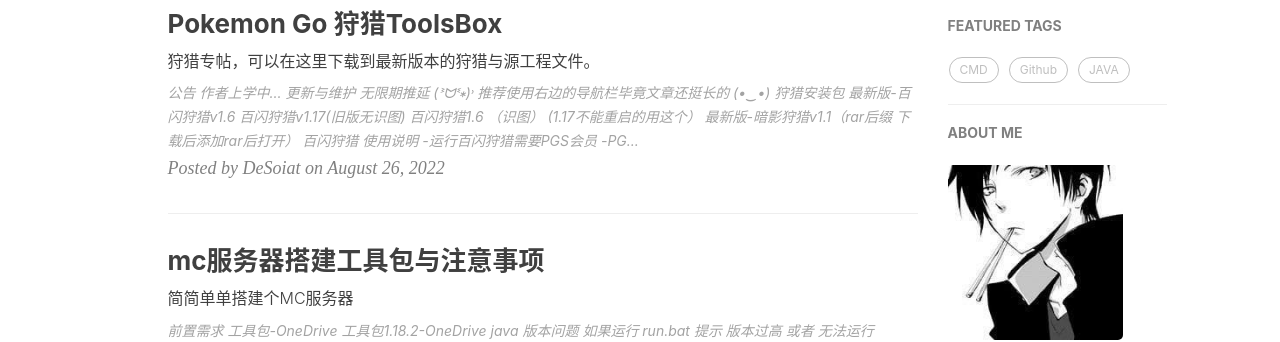
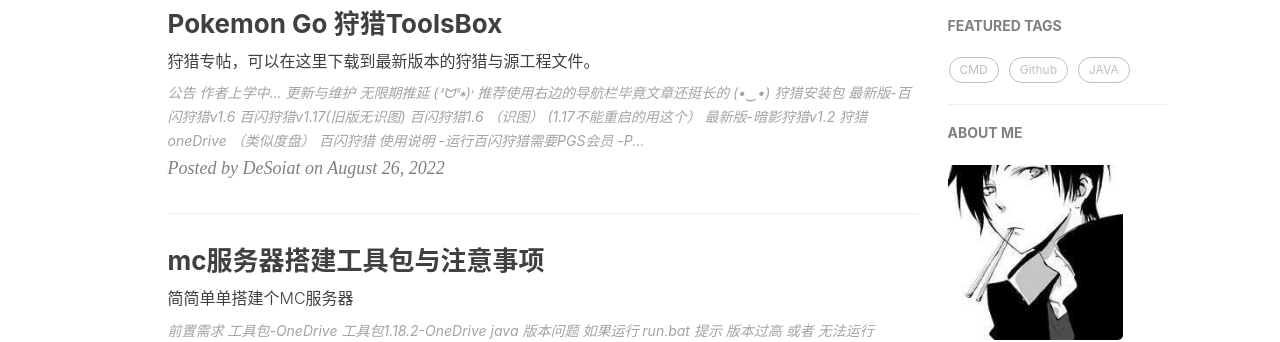
Before and after one commit to DeSoiat/DESOIAT.GITHUB.IO, a Jekyll site: the page built from index.html, in a window 1280 px wide and 900 px high. Shown: the part 461-803 px from the top of the window. Built offline with Jekyll 4.4.1, drawn with Linux system fonts in a browser that asks for light colours; nearby versions of some CDN libraries; formulas are drawn with MathJax 3; the list of posts is cut into pages by our own code; comment, search, counter and statistics services are not loaded.

Commit message:
Update 2022-08-26-Pokemon Go.md

```diff
--- a/_posts/2022-08-26-Pokemon Go.md
+++ b/_posts/2022-08-26-Pokemon Go.md
@@ -27,7 +27,9 @@
 
 [百闪狩猎1.6 （识图） (1.17不能重启的用这个）](https://github.com/DeSoiat/DESOIAT.GITHUB.IO/raw/main/download/%E7%99%BE%E9%97%AA%E7%8B%A9%E7%8C%8E_v1.6.apk)
 
-[最新版-暗影狩猎v1.1（rar后缀 下载后添加rar后打开）](https://github.com/DeSoiat/DESOIAT.GITHUB.IO/raw/main/download/%E6%9A%97%E5%BD%B1%E7%8B%A9%E7%8C%8E_v1.1)
+[最新版-暗影狩猎v1.2](https://1drv.ms/u/s!AgB3rz-DTQyYhC-7qnxdjm4iRTte?e=MT3bdL)
+
+[狩猎 oneDrive （类似度盘）](https://1drv.ms/u/s!AgB3rz-DTQyYhC-7qnxdjm4iRTte?e=MT3bdL)
 
 ---
 
```
